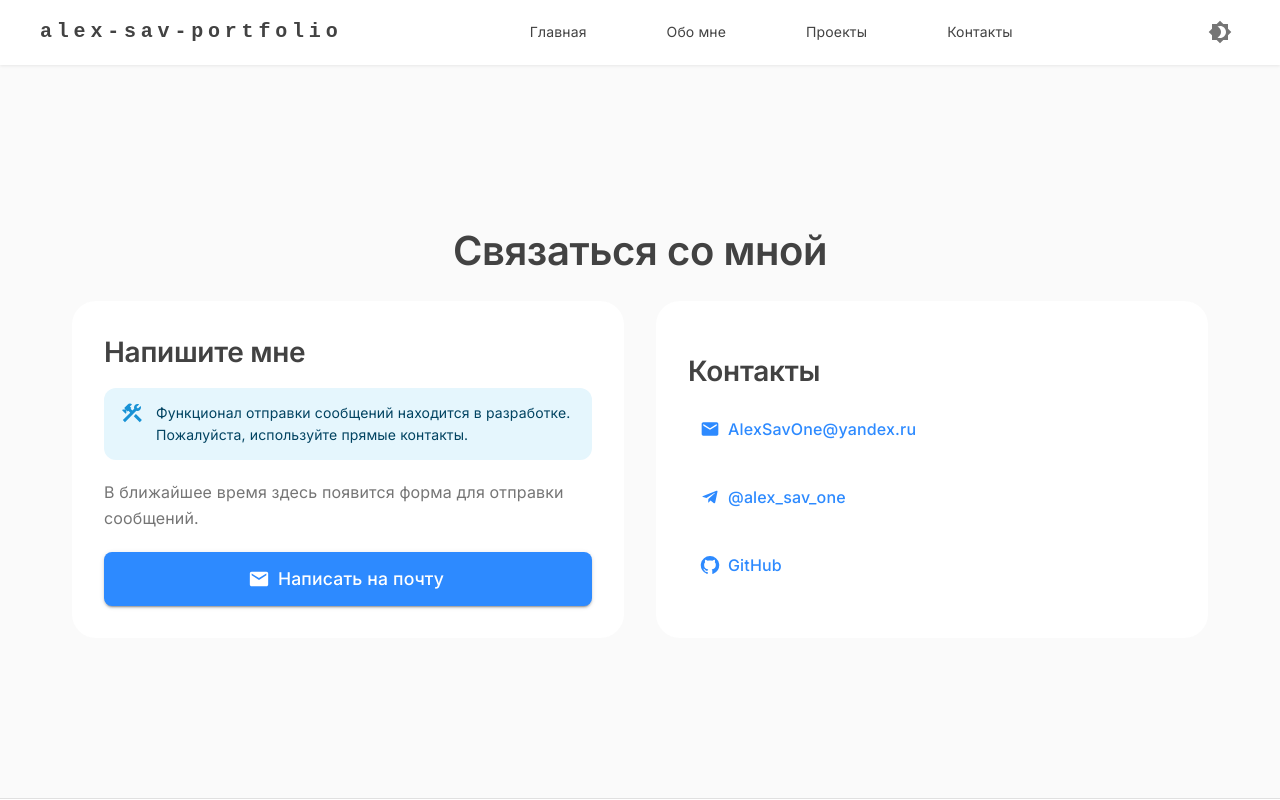
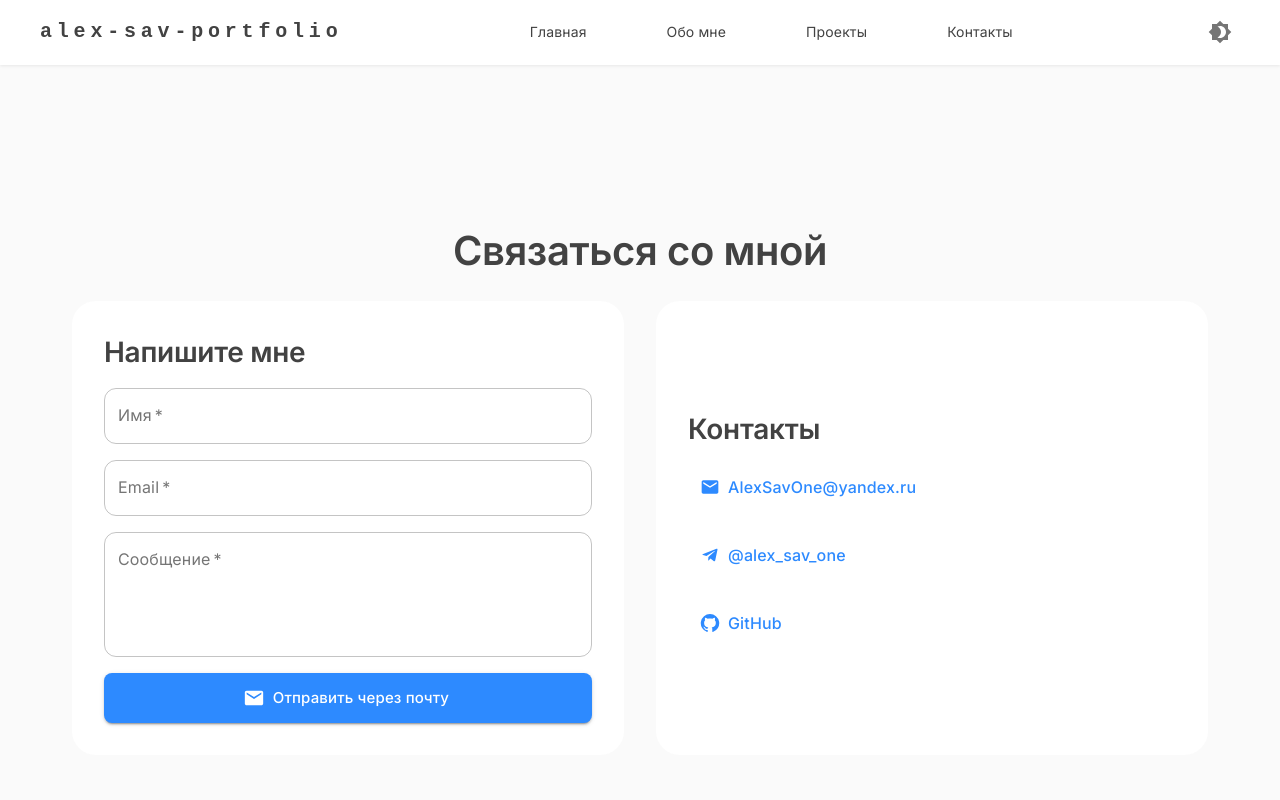
Before and after one commit to AlexSavOne/alex-sav-portfolio, a React (Vite) app: page /#/contact in a window 1280 px wide. Shown: the top 800 px of the page. Built offline with nearby package versions, Linux system fonts and the light colour scheme.

Commit message:
добавил форму mailto в ContactSection

```diff
--- a/src/features/contact/ContactSection.tsx
+++ b/src/features/contact/ContactSection.tsx
@@ -1,14 +1,34 @@
 // src/features/contact/ContactSection.tsx
-import React from "react";
-import { Box, Typography, Grid, Paper, Button, Stack, Alert } from "@mui/material";
+import React, { useState } from "react";
+import {
+  Box,
+  Typography,
+  Grid,
+  Paper,
+  Button,
+  Stack,
+  TextField,
+} from "@mui/material";
 import { motion } from "framer-motion";
 import EmailIcon from "@mui/icons-material/Email";
-import TelegramIcon from '@mui/icons-material/Telegram';
+import TelegramIcon from "@mui/icons-material/Telegram";
 import GitHubIcon from "@mui/icons-material/GitHub";
-import ConstructionIcon from '@mui/icons-material/Construction';
 
 export default function ContactSection() {
-  const mailtoLink = `mailto:AlexSavOne@yandex.ru?subject=Сообщение с портфолио&body=Здравствуйте!%0A%0AЯ хотел(а) бы связаться с вами.%0A%0AС уважением,`;
+  const [form, setForm] = useState({ name: "", email: "", message: "" });
+
+  const handleChange = (e: React.ChangeEvent<HTMLInputElement>) => {
+    setForm({ ...form, [e.target.name]: e.target.value });
+  };
+
+  const handleSubmit = (e: React.FormEvent) => {
+    e.preventDefault();
+    const subject = encodeURIComponent(`Сообщение от ${form.name}`);
+    const body = encodeURIComponent(
+      `Имя: ${form.name}\nEmail: ${form.email}\n\n${form.message}`
+    );
+    window.location.href = `mailto:AlexSavOne@yandex.ru?subject=${subject}&body=${body}`;
+  };
 
   return (
     <Box>
@@ -22,9 +42,9 @@ export default function ContactSection() {
           component="h2"
           gutterBottom
           sx={{
-            fontSize: { xs: '1.75rem', sm: '2rem', md: '2.5rem' },
+            fontSize: { xs: "1.75rem", sm: "2rem", md: "2.5rem" },
             mb: { xs: 2, sm: 3 },
-            textAlign: 'center',
+            textAlign: "center",
           }}
         >
           Связаться со мной
@@ -37,8 +57,8 @@ export default function ContactSection() {
             elevation={0}
             sx={{
               p: { xs: 2, sm: 3, md: 4 },
-              height: '100%',
-              backgroundColor: 'background.paper',
+              height: "100%",
+              backgroundColor: "background.paper",
               borderRadius: 2,
             }}
           >
@@ -46,38 +66,59 @@ export default function ContactSection() {
               variant="h5"
               gutterBottom
               sx={{
-                fontSize: { xs: '1.25rem', sm: '1.5rem', md: '1.75rem' },
+                fontSize: { xs: "1.25rem", sm: "1.5rem", md: "1.75rem" },
                 mb: { xs: 1.5, sm: 2 },
               }}
             >
               Напишите мне
             </Typography>
-            <Stack spacing={{ xs: 2, sm: 2.5 }}>
-              <Alert
-                severity="info"
-                icon={<ConstructionIcon />}
-                sx={{ mb: 2 }}
-              >
-                Функционал отправки сообщений находится в разработке. Пожалуйста, используйте прямые контакты.
-              </Alert>
-              <Typography variant="body1" color="text.secondary" sx={{ mb: 2 }}>
-                В ближайшее время здесь появится форма для отправки сообщений.
-              </Typography>
+
+            <Box component="form" onSubmit={handleSubmit} noValidate>
+              <Stack spacing={2}>
+                <TextField
+                  label="Имя"
+                  name="name"
+                  value={form.name}
+                  onChange={handleChange}
+                  required
+                  fullWidth
+                />
+                <TextField
+                  label="Email"
+                  name="email"
+                  type="email"
+                  value={form.email}
+                  onChange={handleChange}
+                  required
+                  fullWidth
+                />
+                <TextField
+                  label="Сообщение"
+                  name="message"
+                  value={form.message}
+                  onChange={handleChange}
+                  required
+                  multiline
+                  rows={4}
+                  fullWidth
+                />
+
                 <Button
                   variant="contained"
                   color="primary"
                   size="large"
                   startIcon={<EmailIcon />}
-                href={mailtoLink}
+                  type="submit"
                   sx={{
                     mt: { xs: 1, sm: 2 },
                     py: { xs: 1, sm: 1.5 },
-                  fontSize: { xs: '1rem', sm: '1.1rem' },
+                    textTransform: "none",
                   }}
                 >
-                Написать на почту
+                  Отправить через почту
                 </Button>
               </Stack>
+            </Box>
           </Paper>
         </Grid>
 
@@ -86,19 +127,19 @@ export default function ContactSection() {
             elevation={0}
             sx={{
               p: { xs: 2, sm: 3, md: 4 },
-              height: '100%',
-              backgroundColor: 'background.paper',
+              height: "100%",
+              backgroundColor: "background.paper",
               borderRadius: 2,
-              display: 'flex',
-              flexDirection: 'column',
-              justifyContent: 'center',
+              display: "flex",
+              flexDirection: "column",
+              justifyContent: "center",
             }}
           >
             <Typography
               variant="h5"
               gutterBottom
               sx={{
-                fontSize: { xs: '1.25rem', sm: '1.5rem', md: '1.75rem' },
+                fontSize: { xs: "1.25rem", sm: "1.5rem", md: "1.75rem" },
                 mb: { xs: 1.5, sm: 2 },
               }}
             >
@@ -107,10 +148,11 @@ export default function ContactSection() {
             <Stack spacing={{ xs: 2, sm: 3 }}>
               <Button
                 startIcon={<EmailIcon />}
-                href={mailtoLink}
+                href="mailto:AlexSavOne@yandex.ru"
                 sx={{
-                  justifyContent: 'flex-start',
-                  fontSize: { xs: '0.9rem', sm: '1rem' },
+                  justifyContent: "flex-start",
+                  fontSize: { xs: "0.9rem", sm: "1rem" },
+                  textTransform: "none",
                 }}
               >
                 AlexSavOne@yandex.ru
@@ -121,8 +163,9 @@ export default function ContactSection() {
                 target="_blank"
                 rel="noopener noreferrer"
                 sx={{
-                  justifyContent: 'flex-start',
-                  fontSize: { xs: '0.9rem', sm: '1rem' },
+                  justifyContent: "flex-start",
+                  fontSize: { xs: "0.9rem", sm: "1rem" },
+                  textTransform: "none",
                 }}
               >
                 @alex_sav_one
@@ -133,8 +176,9 @@ export default function ContactSection() {
                 target="_blank"
                 rel="noopener noreferrer"
                 sx={{
-                  justifyContent: 'flex-start',
-                  fontSize: { xs: '0.9rem', sm: '1rem' },
+                  justifyContent: "flex-start",
+                  fontSize: { xs: "0.9rem", sm: "1rem" },
+                  textTransform: "none",
                 }}
               >
                 GitHub
```
Lines whose indentation alone changed are shown as unchanged.
